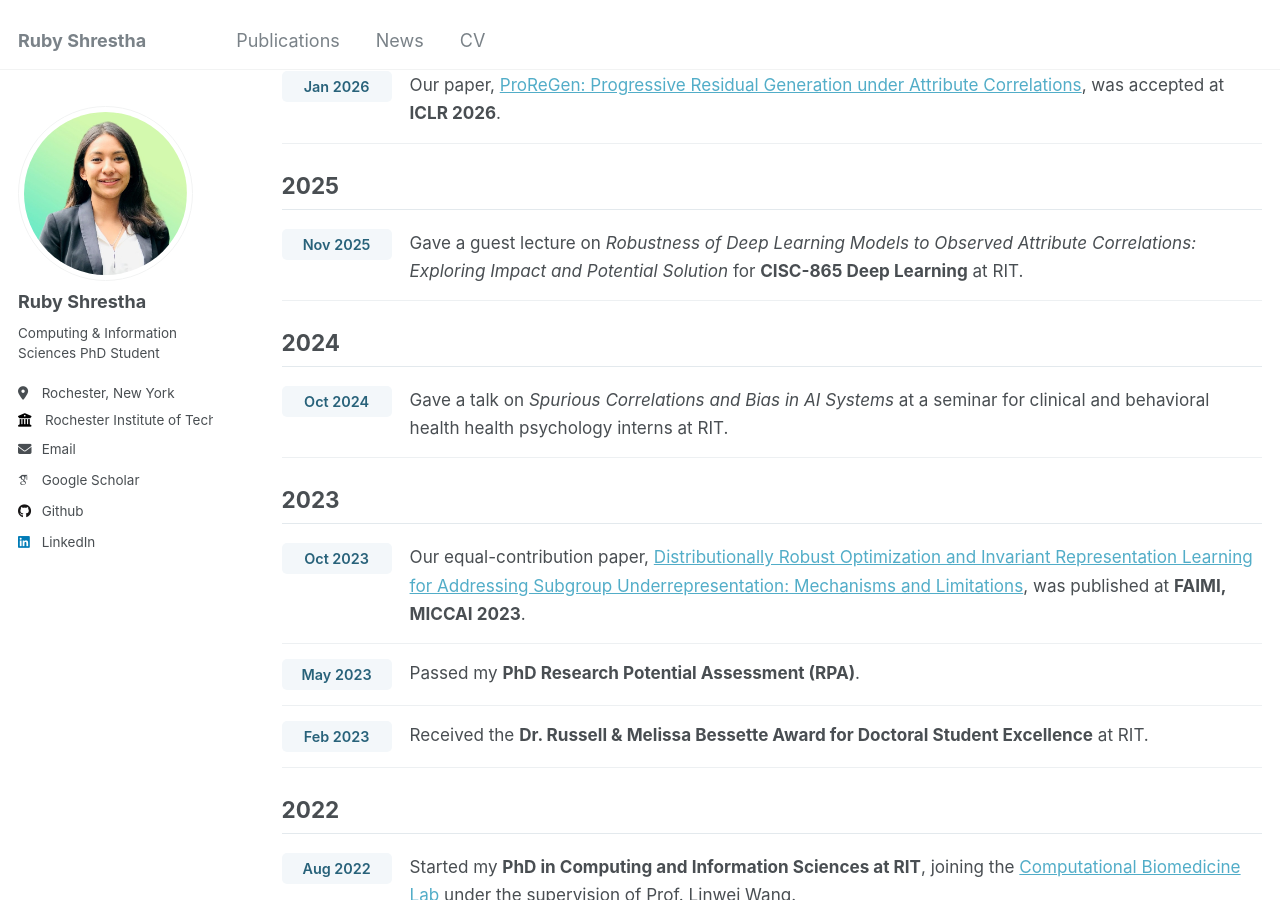
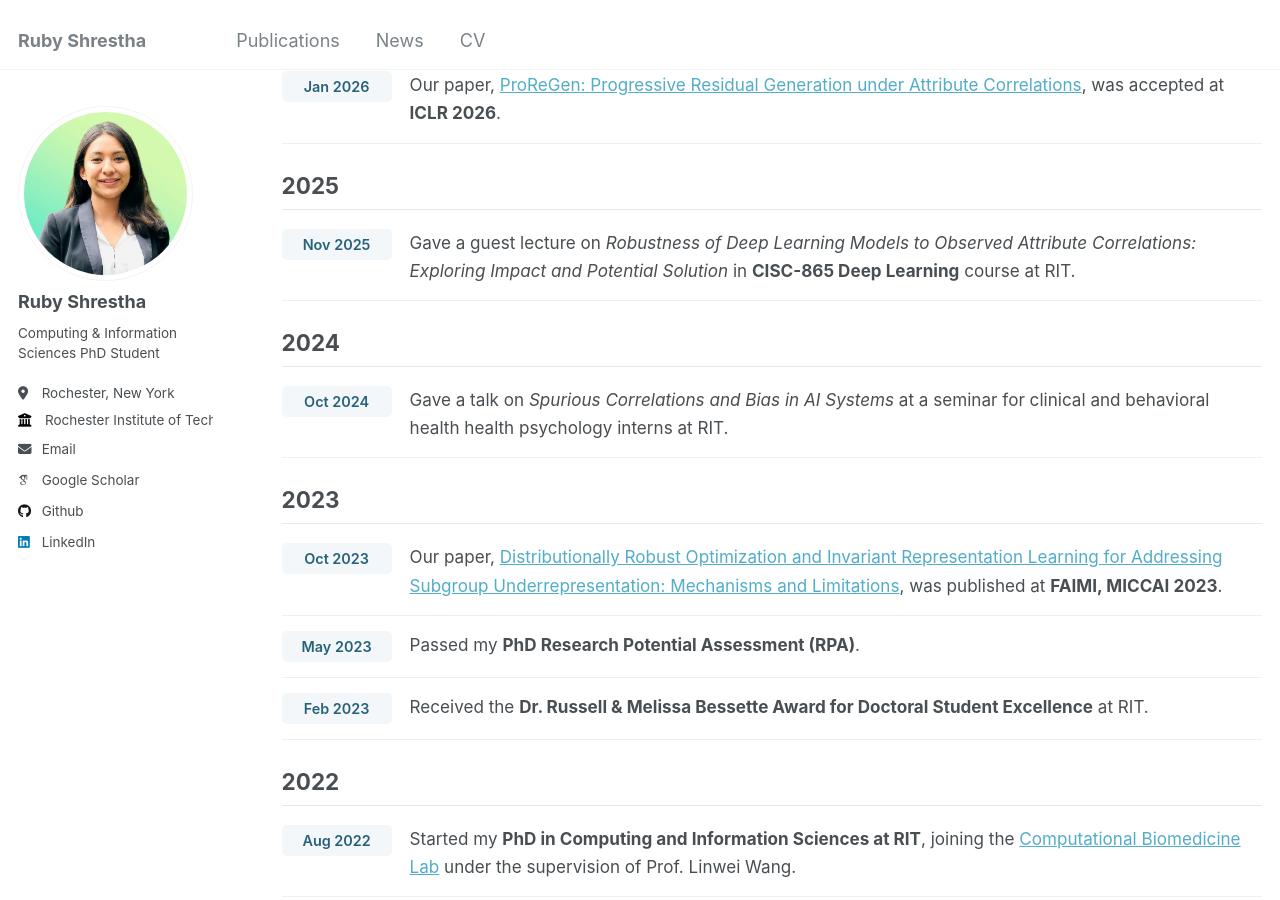
Before and after one commit to ruby-stha/ruby-stha.github.io, a Jekyll site: the page built from _pages/news.md, in a window 1280 px wide and 900 px high, scrolled down 509 px. Built offline with Jekyll 4.4.1, drawn with Linux system fonts in a browser that asks for light colours; some web fonts are replaced.

Commit message:
About update

```diff
--- a/_pages/news.md
+++ b/_pages/news.md
@@ -35,7 +35,7 @@ updates:
   year: 2025
   date: Nov 2025
   text: 'Gave a guest lecture on *Robustness of Deep Learning Models to Observed Attribute Correlations: Exploring Impact
-    and Potential Solution* for **CISC-865 Deep Learning** at RIT.'
+    and Potential Solution* in **CISC-865 Deep Learning** course at RIT.'
 - section: '2024'
   year: 2024
   date: Oct 2024
@@ -43,7 +43,7 @@ updates:
 - section: '2023'
   year: 2023
   date: Oct 2023
-  text: 'Our equal-contribution paper, [Distributionally Robust Optimization and Invariant Representation Learning for Addressing
+  text: 'Our paper, [Distributionally Robust Optimization and Invariant Representation Learning for Addressing
     Subgroup Underrepresentation: Mechanisms and Limitations](https://arxiv.org/abs/2308.06434), was published at **FAIMI,
     MICCAI 2023**.'
 - section: '2023'
```
